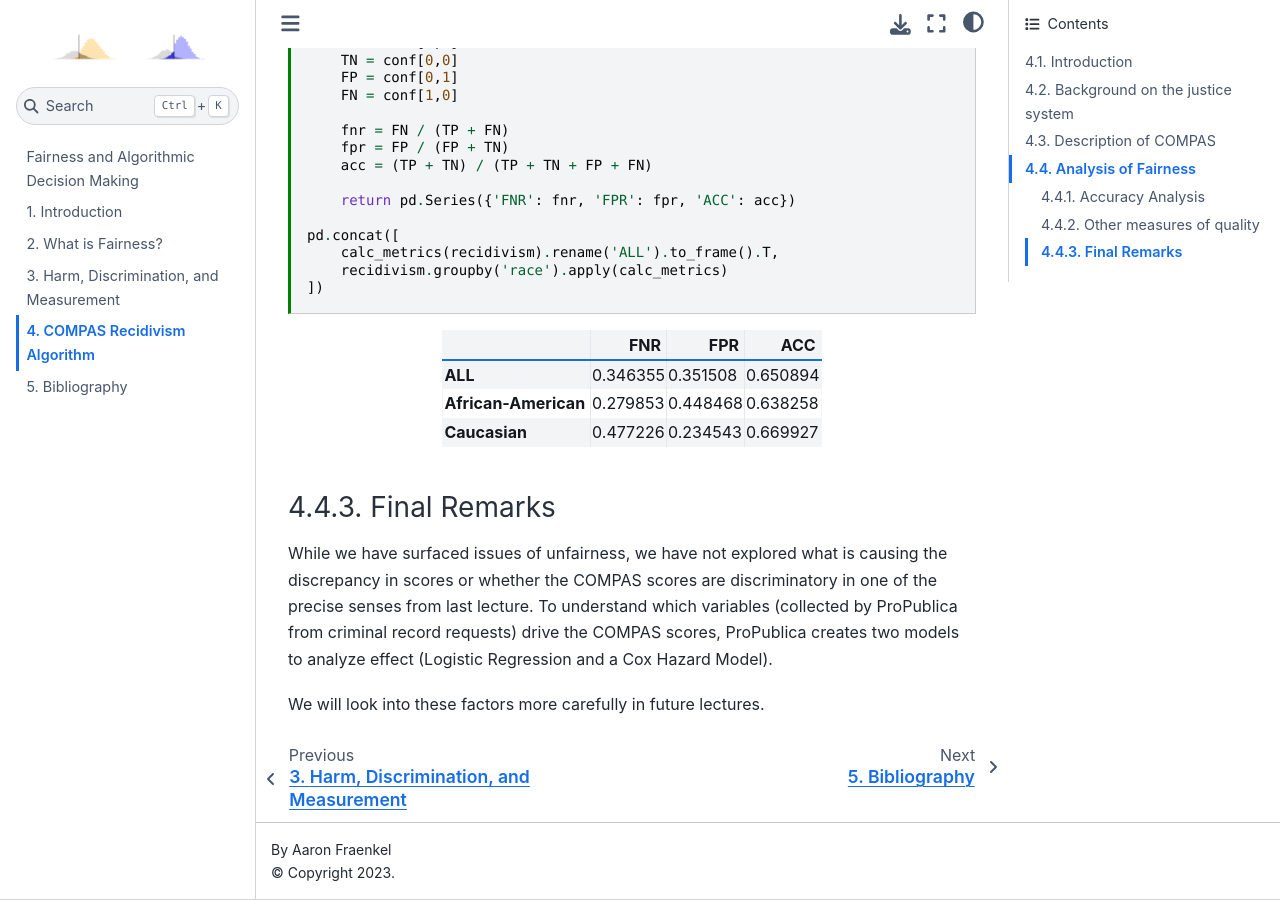
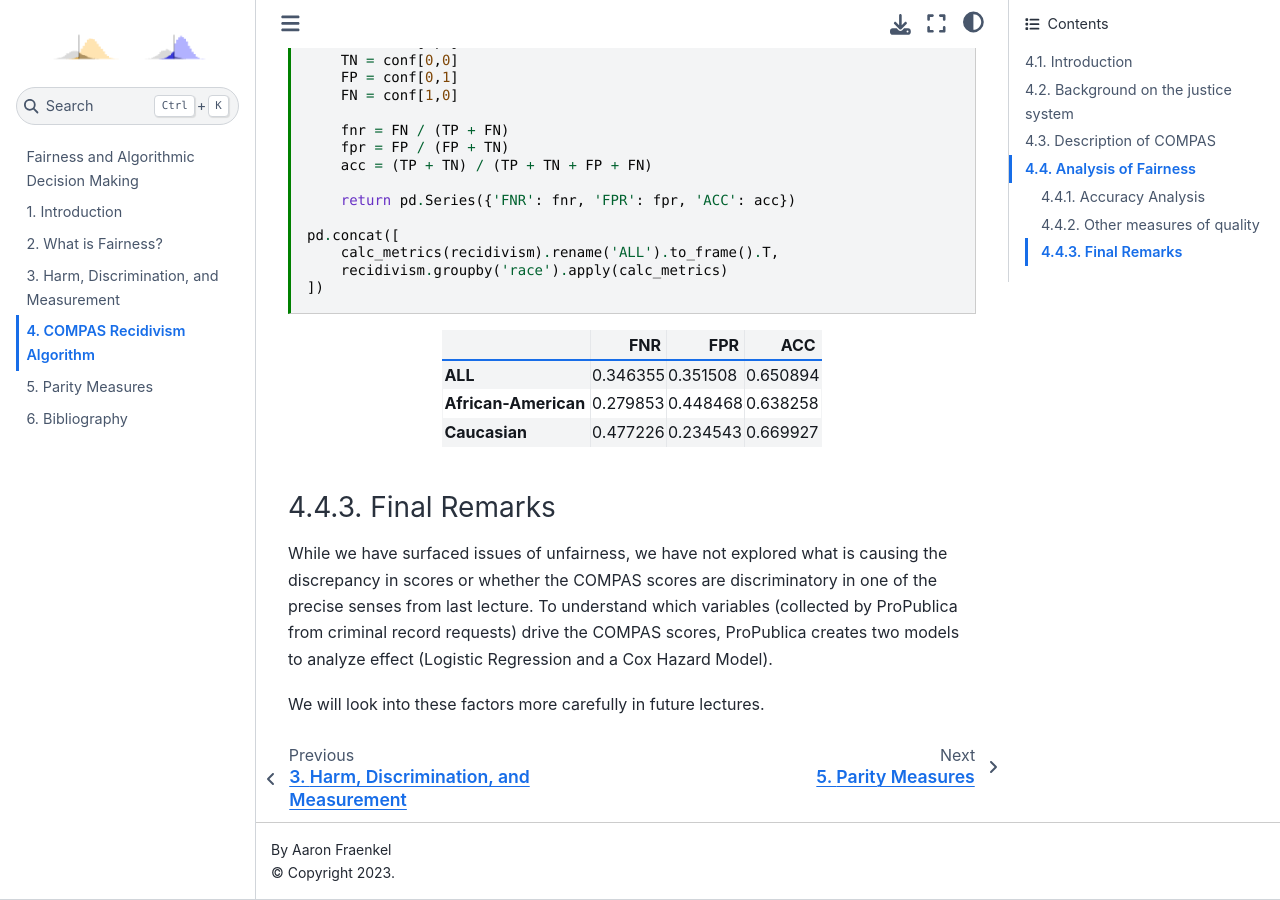
Before and after one commit to afraenkel/fairness-book, a Jupyter Book: the page built from book/content/04-compas.ipynb, in a window 1280 px wide and 900 px high, scrolled down 13265 px. Built offline with Jupyter Book 1.0.4 settings and Sphinx 7.4.7 and the Sphinx Book theme 1.1.4, drawn with Linux system fonts in a browser that asks for light colours; cross-references to code outside the pages are shown as plain code.

Commit message:
lecture 05"

```diff
--- a/book/_config.yml
+++ b/book/_config.yml
@@ -15,11 +15,11 @@ latex:
   latex_documents:
     targetname: book.tex
 
-# Add GitHub buttons to your book
-# See https://jupyterbook.org/customize/config.html#add-a-link-to-your-repository
-# html:
-#   use_issues_button: true
-#   use_repository_button: true
+
+execute:
+  execute_notebooks: cache
+
+only_build_toc_files: true
 
 bibtex_bibfiles:
   - references.bib
--- a/book/_toc.yml
+++ b/book/_toc.yml
@@ -8,4 +8,5 @@
 - file: content/02-frameworks
 - file: content/03-harms
 - file: content/04-compas
+- file: content/05-parity-measures
 - file: content/bibliography
```
Also changed, not shown: book/content/05-parity-measures.ipynb (added).
